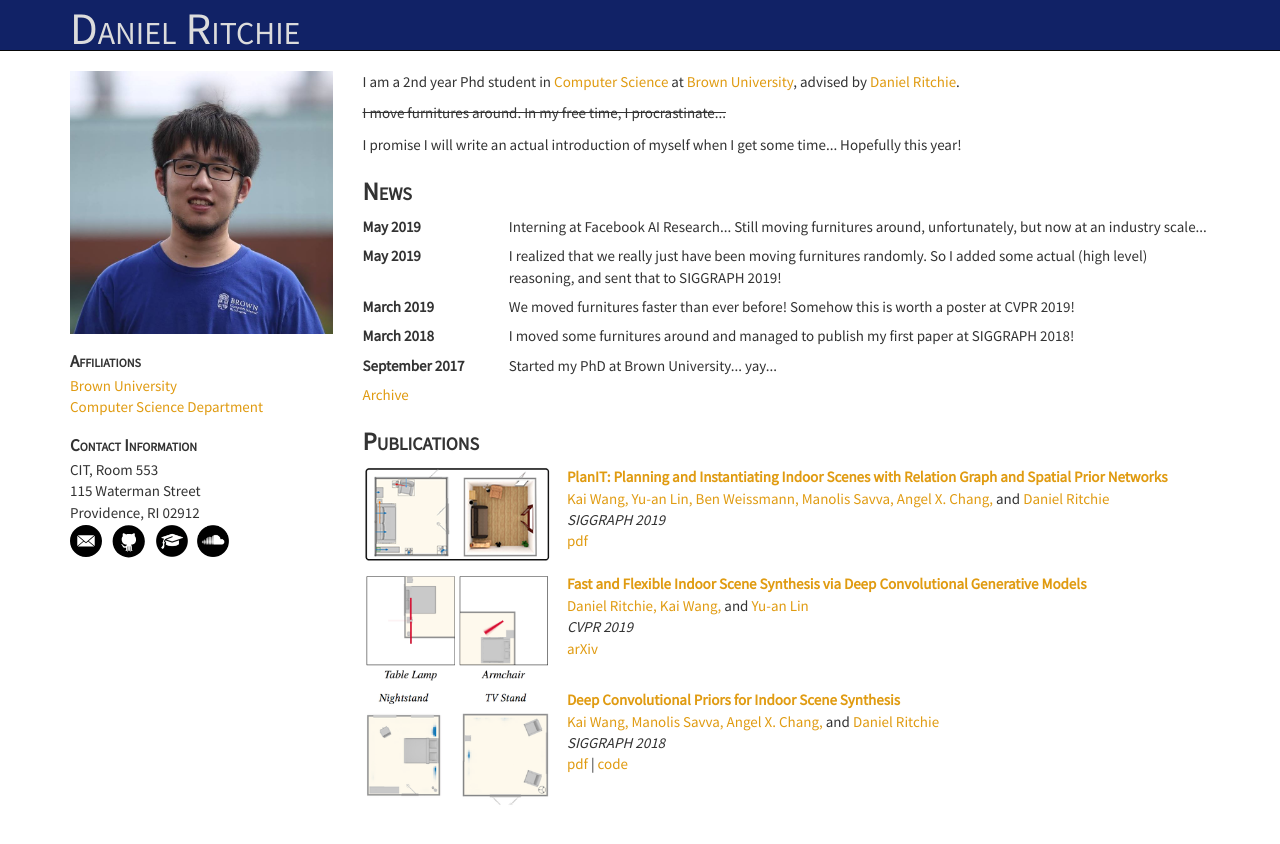
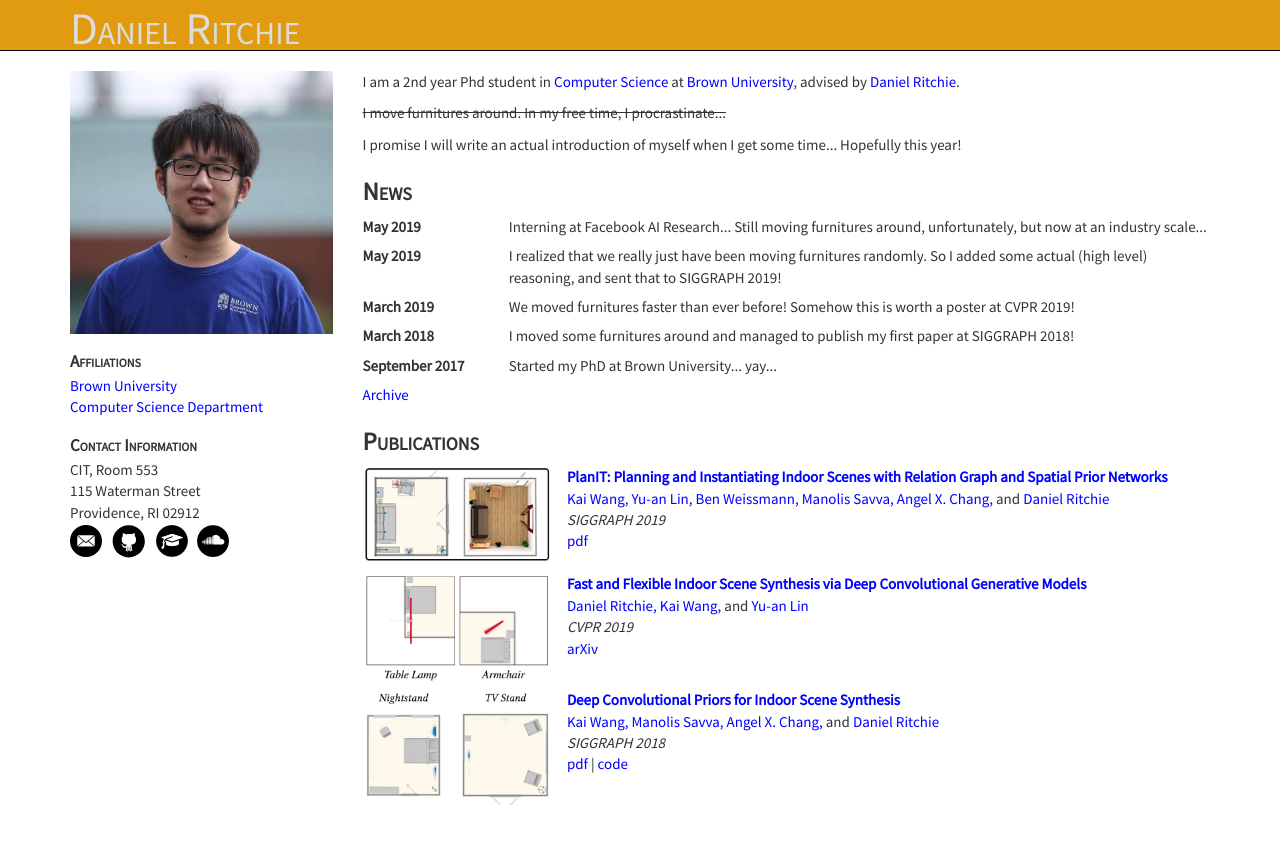
Before and after one commit to kwang-ether/kwang-ether.github.io, a Jekyll site: the page built from index.html, in a window 1280 px wide. Shown: the top 844 px of the page. Built offline with Jekyll 4.4.1, drawn with Linux system fonts in a browser that asks for light colours.

Commit message:
save myself from identity fraud

```diff
--- a/_layouts/post.html
+++ b/_layouts/post.html
@@ -8,7 +8,7 @@
 		<div id="mainnav" class="navbar navbar-inverse navbar-static-top" role="navigation">
 	        <div class="container">
 				<div class="navbar-brand">
-					<a href="/">Daniel Ritchie</a>
+					<a href="/">Kai Wang</a>
 				</div>
 	        </div>
 	    </div>
--- a/css/style.css
+++ b/css/style.css
@@ -9,13 +9,13 @@
 }
 
 a, a:hover {
-	color: #e09b11;
+	color: #0000ff;
 }
 
 /*---------------------------------------------------------------*/
 
 #mainnav {
-	background-color: #112266;
+	background-color: #e09b11;
 }
 
 .navbar-brand {
```
